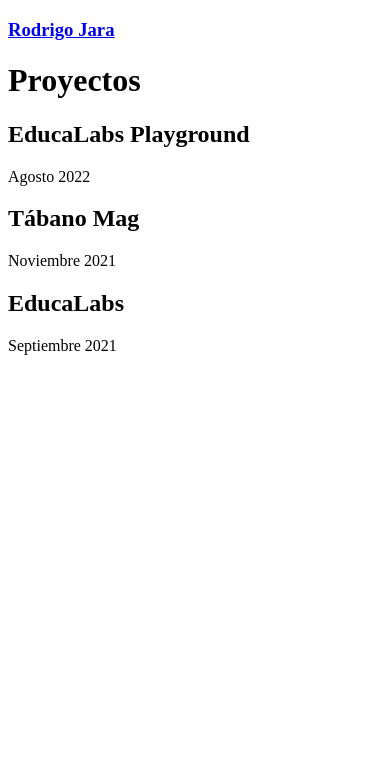
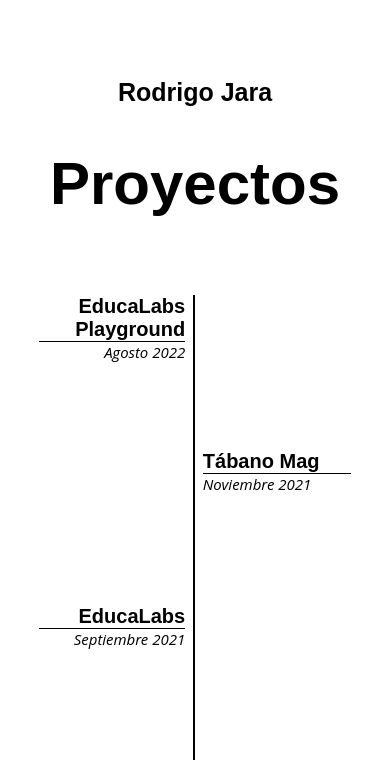
Before and after one commit to RodrigoJaraB/personal_website, a plain HTML site: page proyectos.html in a window 390 px wide. Drawn offline with Linux system fonts and the light colour scheme.

Commit message:
Update proyectos.html

```diff
--- a/proyectos.html
+++ b/proyectos.html
@@ -4,7 +4,7 @@
     <meta charset="UTF-8">
     <meta http-equiv="X-UA-Compatible" content="IE=edge">
     <meta name="viewport" content="width=device-width, initial-scale=1.0">
-    <link rel="stylesheet" href="./proyectos_mobile.css" media="screen and (min-width: 480px)">
+    <link rel="stylesheet" href="./proyectos_mobile.css" media="screen and (min-width: 370px)">
     <link rel="stylesheet" href="./proyectos_tablet.css" media="screen and (min-width: 768px)">
     <title>Proyectos - Rodrigo Jara</title>
 </head>
```
